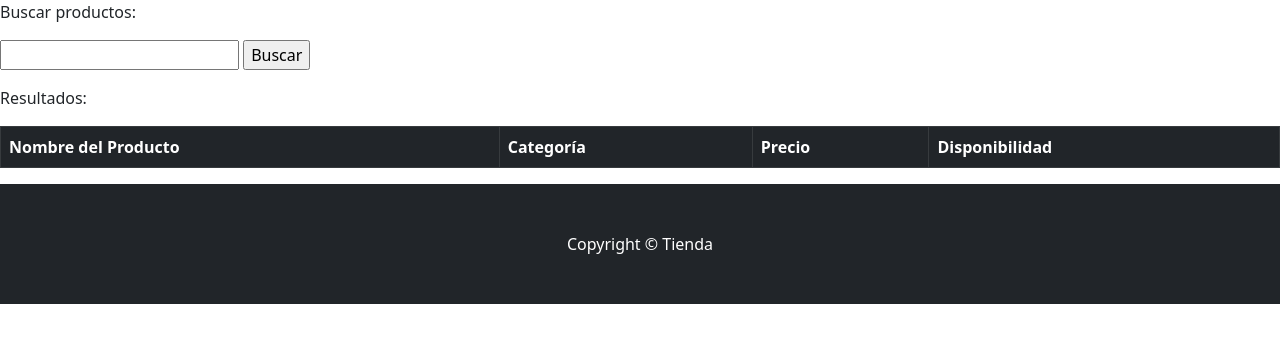
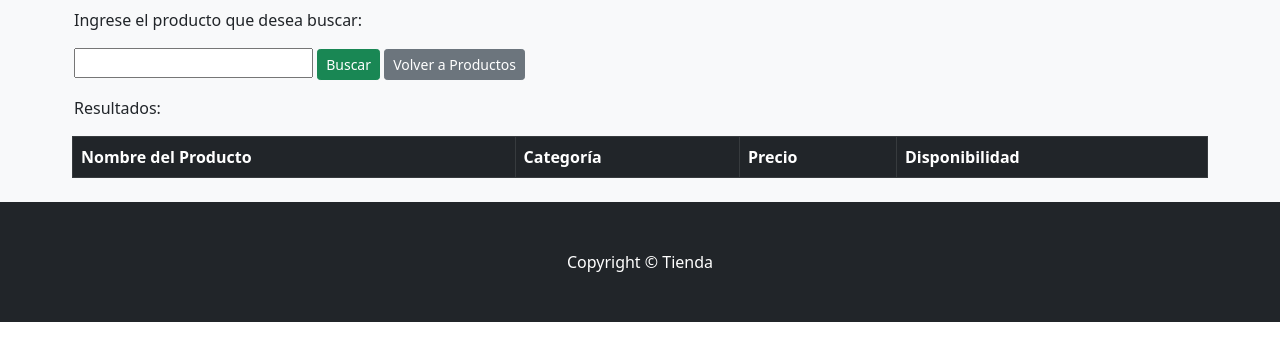
Before and after one commit to GuillermoSwoboda/Entrega1, a Django app: page /app/buscar_producto/ in a window 1280 px wide. Shown: the part 218-579 px from the top of the page. Run offline with Django 4.2, Linux system fonts and the light colour scheme; lists and menus that the app fills with data are empty; some libraries are stand-ins or nearby versions.

Commit message:
detalles botones

```diff
--- a/Entrega1App/templates/Entrega1App/busqueda_producto.html
+++ b/Entrega1App/templates/Entrega1App/busqueda_producto.html
@@ -11,13 +11,18 @@ Buscar Productos
 {% endblock %}
 
 {% block contenidoPagina %}
-<p>Buscar productos:
+<section class="bg-light py-2">
+    <div class="container px-1">
+        <div class="row gx-1 justify-content-center">
+<p>Ingrese el producto que desea buscar:
     <form action="" method="post">
         {% csrf_token %}
 
         <input type="text" name="nombre" id="">
 
-        <input type="submit" value="Buscar">
+        <input type="submit" value="Buscar" class="btn btn-success btn-sm"> <a href="{%  url 'productos' %}">
+            <button type="button" class="btn btn-secondary btn-sm">Volver a Productos</button>
+        </a>
     </form>
 </p>
 
@@ -53,5 +58,8 @@ Buscar Productos
 
             {% endfor %}
     </table>
+     </div>
+    </div>
 
+</section>
 {% endblock %}
--- a/Entrega1App/templates/Entrega1App/locales.html
+++ b/Entrega1App/templates/Entrega1App/locales.html
@@ -38,6 +38,7 @@ Locales
 
                             {% endfor %}
                 </table>
+                    <h3></h3>
                     <a href="{%  url 'crear_local' %}">
                         <button type="button" class="btn btn-primary btn-sm">Añadir Nuevo Local</button>
                     </a>
--- a/Entrega1App/templates/Entrega1App/marcas.html
+++ b/Entrega1App/templates/Entrega1App/marcas.html
@@ -28,6 +28,7 @@ Marcas
                         {% endfor %}
 
                     </ul>
+                    <h3></h3>
                     <a href="{%  url 'crear_marca' %}">
                         <button type="button" class="btn btn-primary btn-sm">Generar Nueva Marca</button>
                     </a>
--- a/Entrega1App/templates/Entrega1App/productos.html
+++ b/Entrega1App/templates/Entrega1App/productos.html
@@ -17,9 +17,12 @@ Productos
             <!-- <div class="col-lg-6"> -->
                 <a href="{%  url 'crear_producto' %}">
                     <button type="button" class="btn btn-primary btn-sm">Crear Nuevo Producto</button>
-                </a><a href="{%  url 'buscar_producto' %}">
+                </a>
+                <h3></h3>
+                <a href="{%  url 'buscar_producto' %}">
                     <button type="button" class="btn btn-success btn-sm">Buscar Producto</button>
                 </a>
+                <h3></h3>
                 <table class="table table-light table-bordered">
                         <thead class="table-dark">
                         <tr>
```
Also changed, not shown: db.sqlite3.
